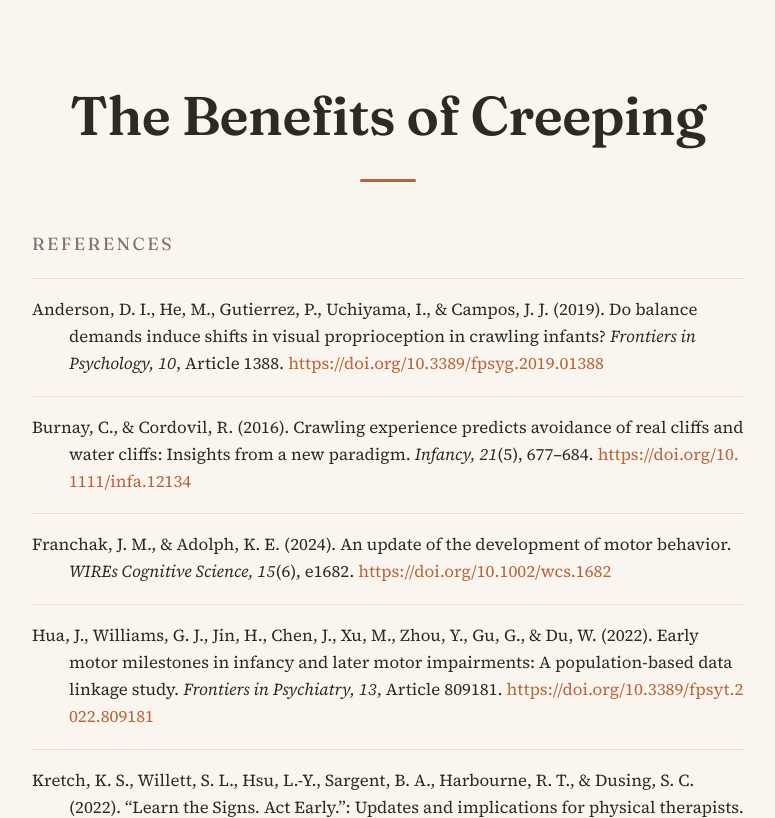
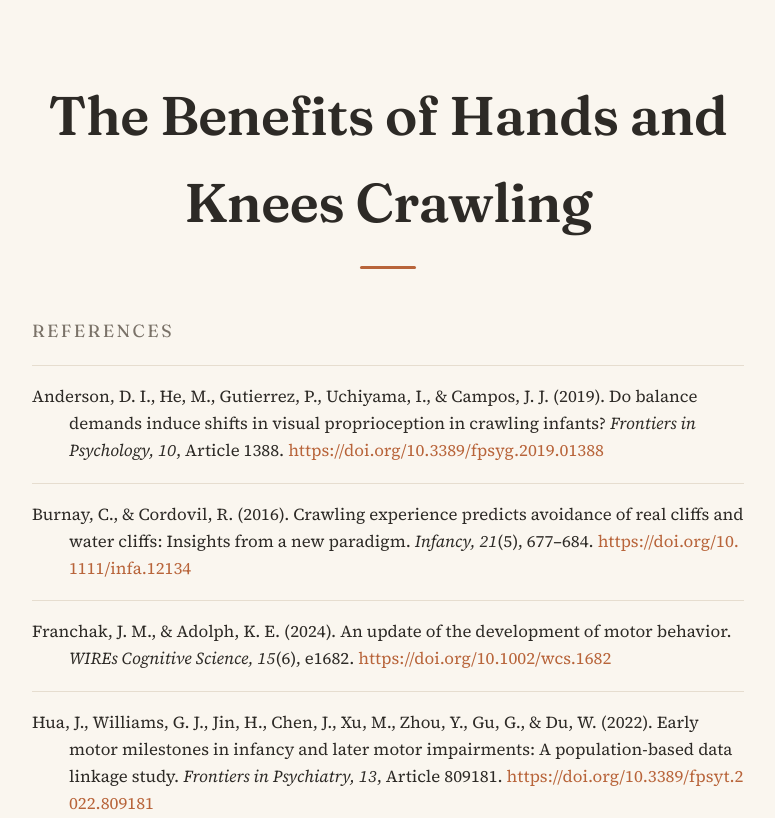
Before and after one commit to SavannahPounds/infant-creeping-benifits-references, a plain HTML site: page index.html in a window 1280 px wide. Shown: the top 818 px of the page, without its empty margins (252-1027 px from the left). Drawn offline with Linux system fonts and the light colour scheme.

Commit message:
Add files via upload

```diff
--- a/index.html
+++ b/index.html
@@ -3,7 +3,7 @@
 <head>
 <meta charset="utf-8">
 <meta name="viewport" content="width=device-width, initial-scale=1">
-<title>The Benefits of Creeping</title>
+<title>The Benefits of Hands and Knees Crawling</title>
 <link rel="preconnect" href="https://fonts.googleapis.com">
 <link href="https://fonts.googleapis.com/css2?family=Fraunces:opsz,wght@9..144,400;9..144,600&family=Source+Serif+4:ital,wght@0,400;1,400&display=swap" rel="stylesheet">
 <style>
@@ -25,7 +25,7 @@
 <body>
 <main>
   <header>
-    <h1>The Benefits of Creeping</h1>
+    <h1>The Benefits of Hands and Knees Crawling</h1>
     <div class="bar"></div>
   </header>
   <h2>References</h2>
```
